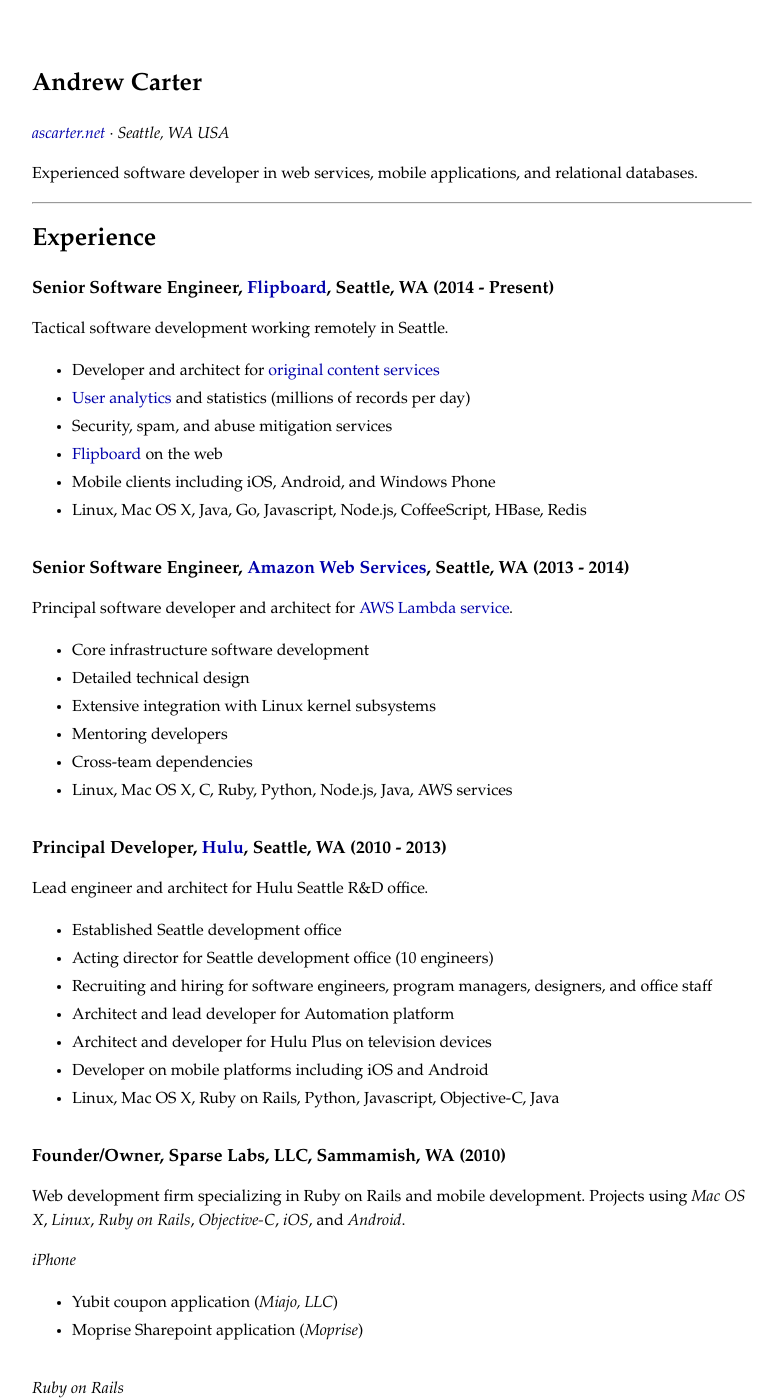
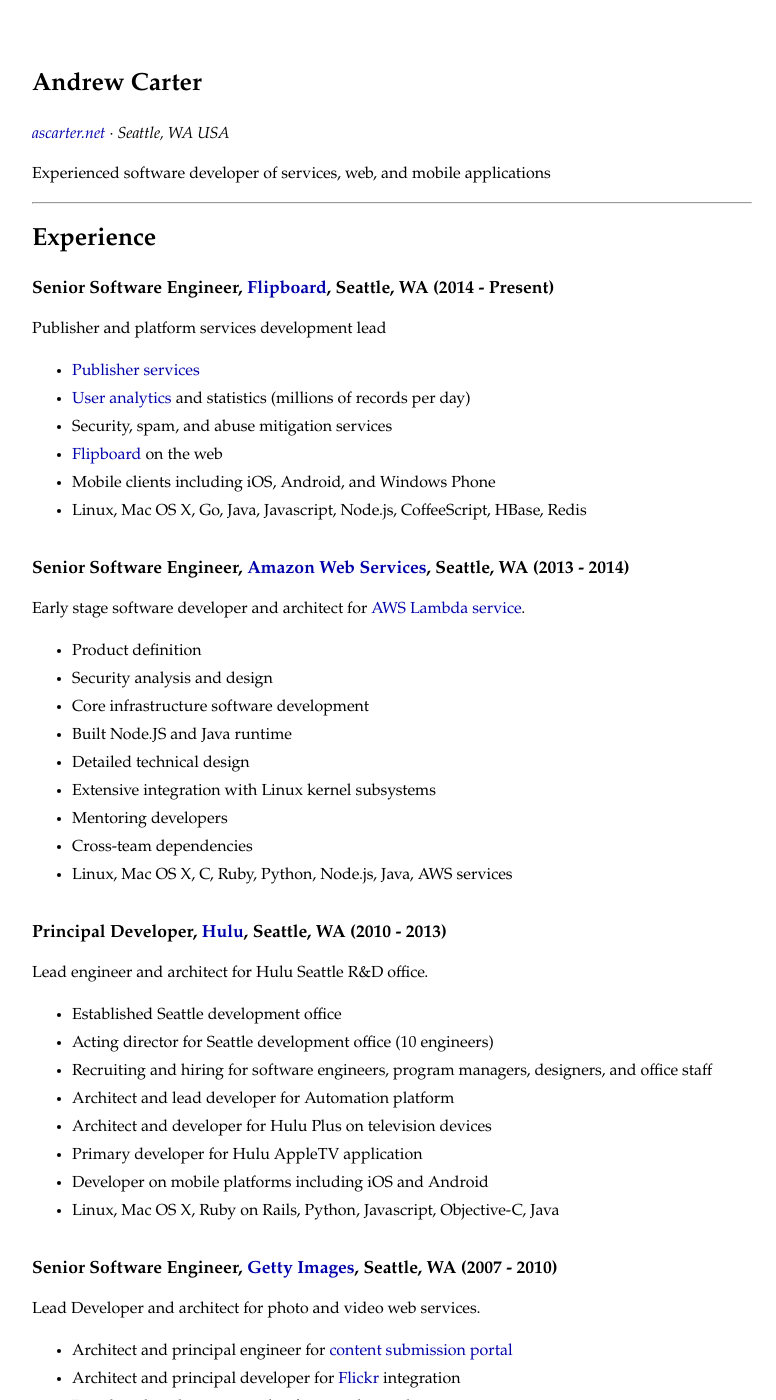
Before and after one commit to ascarter/ascarter.github.io, a Jekyll site: the page built from resume.markdown, in a window 1280 px wide and 1400 px high. Shown: the whole window, without its empty margins (248-1024 px from the left). Built offline with Jekyll 4.4.1, drawn with Linux system fonts in a browser that asks for light colours; some of the changed text lies outside the part shown.

Commit message:
Update about me and resume

```diff
--- a/resume.markdown
+++ b/resume.markdown
@@ -7,7 +7,7 @@
 
 *[ascarter.net](http://ascarter.net){:target="_blank"}* &middot; *Seattle, WA USA*
 
-Experienced software developer in web services, mobile applications, and relational databases.
+Experienced software developer of services, web, and mobile applications
 
 ---
 
@@ -15,21 +15,24 @@
 
 ## Senior Software Engineer, [Flipboard](https://about.flipboard.com){:target="_blank"}, Seattle, WA (2014 - Present)
 
-Tactical software development working remotely in Seattle.
+Publisher and platform services development lead
 
-* Developer and architect for [original content services](https://editor.flipboard.com){:target="_blank"}
+* [Publisher services](https://editor.flipboard.com){:target="_blank"}
 * [User analytics](https://flipboard.com/analytics){:target="_blank"} and statistics (millions of records per day)
 * Security, spam, and abuse mitigation services
 * [Flipboard](http://flipboard.com){:target="_blank"} on the web
 * Mobile clients including iOS, Android, and Windows Phone
-* Linux, Mac OS X, Java, Go, Javascript, Node.js, CoffeeScript, HBase, Redis
+* Linux, Mac OS X, Go, Java, Javascript, Node.js, CoffeeScript, HBase, Redis
 
 
 ## Senior Software Engineer, [Amazon Web Services](http://aws.amazon.com){:target="_blank"}, Seattle, WA (2013 - 2014)
 
-Principal software developer and architect for [AWS Lambda service](http://aws.amazon.com/lambda/){:target="_blank"}.
+Early stage software developer and architect for [AWS Lambda service](http://aws.amazon.com/lambda/){:target="_blank"}.
 
+* Product definition
+* Security analysis and design
 * Core infrastructure software development
+* Built Node.JS and Java runtime
 * Detailed technical design
 * Extensive integration with Linux kernel subsystems
 * Mentoring developers
@@ -46,24 +49,9 @@
 * Recruiting and hiring for software engineers, program managers, designers, and office staff
 * Architect and lead developer for Automation platform
 * Architect and developer for Hulu Plus on television devices
+* Primary developer for Hulu AppleTV application
 * Developer on mobile platforms including iOS and Android
 * Linux, Mac OS X, Ruby on Rails, Python, Javascript, Objective-C, Java
-
-## Founder/Owner, Sparse Labs, LLC, Sammamish, WA (2010)
-
-Web development firm specializing in Ruby on Rails and mobile development. Projects using *Mac OS X*, *Linux*, *Ruby on Rails*, *Objective-C*, *iOS*, and *Android*.
-
-*iPhone*
-
-* Yubit coupon application (*Miajo, LLC*)
-* Moprise Sharepoint application (*Moprise*)
-
-*Ruby on Rails*
-
-* Artwork site prototype
-* Social networking site
-* Advisor for sports management iPhone application
-
 
 ## Senior Software Engineer, [Getty Images](http://company.gettyimages.com){:target="_blank"}, Seattle, WA (2007 - 2010)
 
```
Also changed, not shown: about.markdown (+7 -15 lines).
